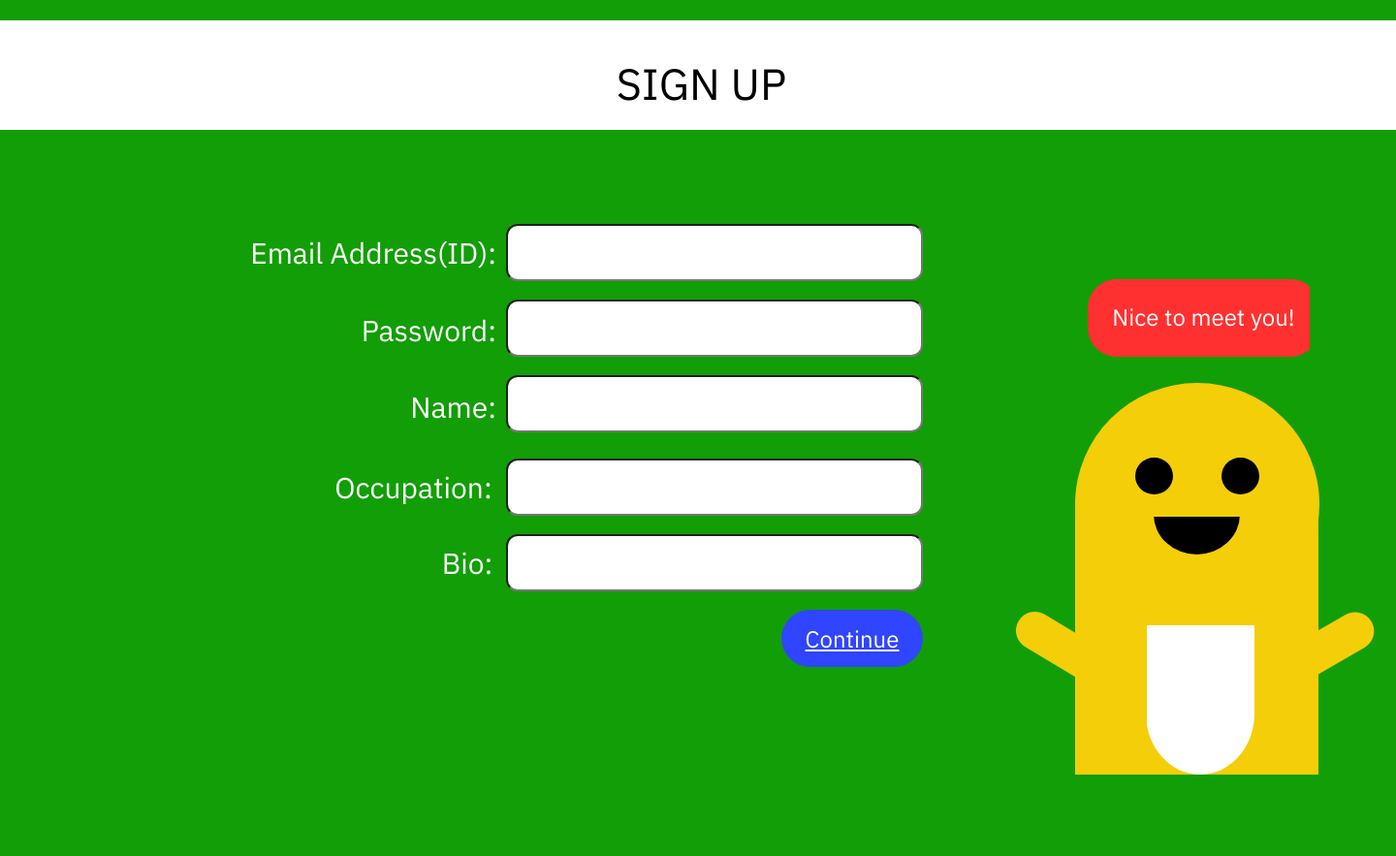
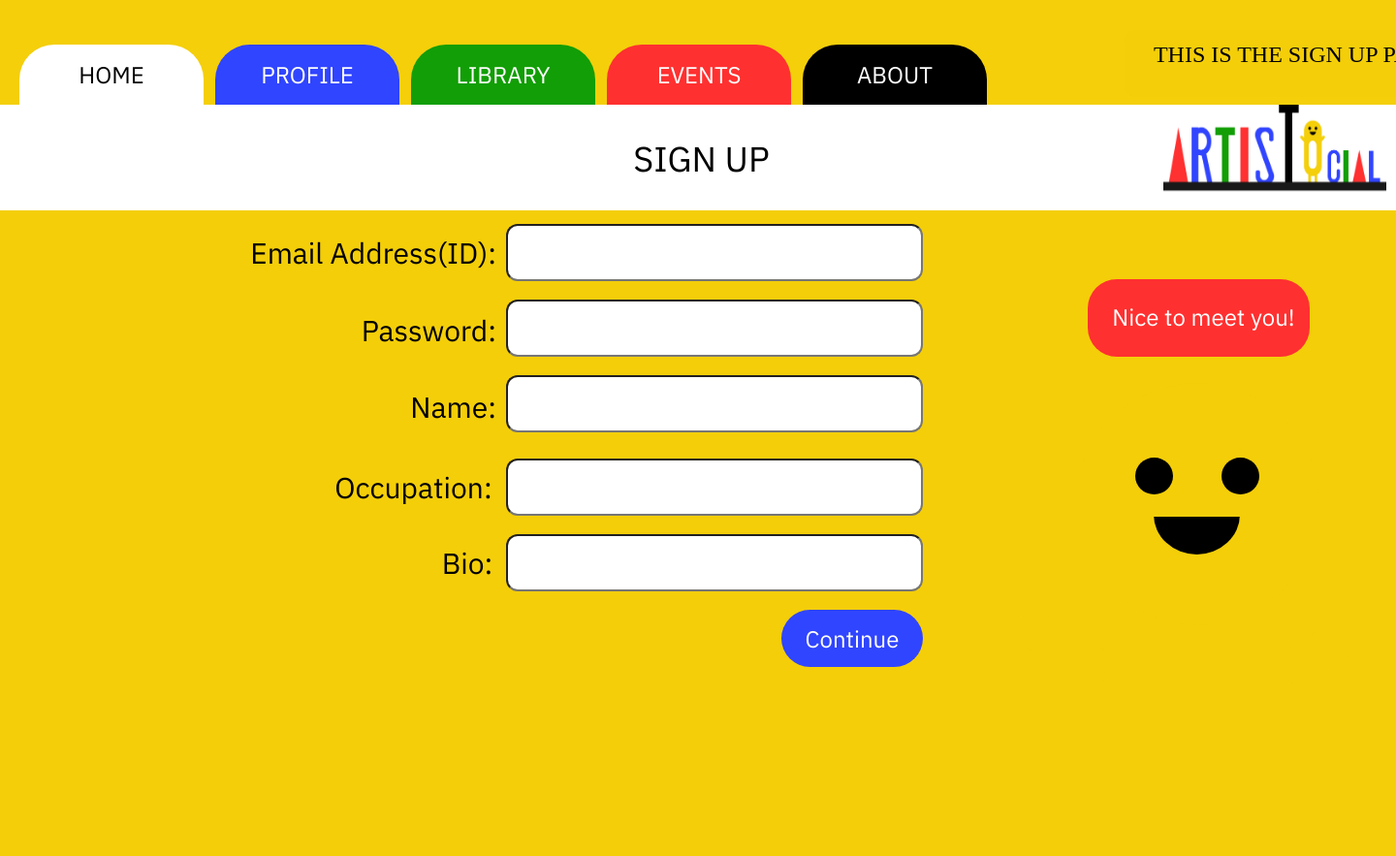
Before and after one commit to hwjworld/grus_artistocial, a PHP site: page /signup.php in a window 1440 px wide. Shown: the whole page at 97% size. Before the commit the page ends 799 px from the top, so only its background shows below. Run offline with PHP 8.4, Linux system fonts and the light colour scheme; some web fonts are replaced.

Commit message:
fix signup page

```diff
--- a/websrc/css/login.css
+++ b/websrc/css/login.css
@@ -76,7 +76,7 @@ body {
 
 .word_style {
     width: 160px;
-    color: rgba(255, 255, 255, 1);
+    color: rgb(0, 0, 0);
     position: absolute;
     top: 561px;
     left: 402px;
@@ -88,7 +88,7 @@ body {
 
 .email_style {
     width: 337px;
-    color: rgba(255, 255, 255, 1);
+    color: rgb(0, 0, 0);
     position: absolute;
     top: 483px;
     left: 258px;
@@ -131,7 +131,7 @@ body {
 
 .occupation_style {
     width: 212px;
-    color: rgba(255, 255, 255, 1);
+    color: rgb(0, 0, 0);
     position: absolute;
     top: 400px;
     left: 300px;
@@ -144,7 +144,7 @@ body {
 
 .lastname_style {
     width: 212px;
-    color: rgba(255, 255, 255, 1);
+    color: rgb(0, 0, 0);
     position: absolute;
     top: 321px;
     left: 300px;
@@ -172,7 +172,7 @@ body {
 
 .firstname_style {
     width: 337px;
-    color: rgba(255, 255, 255, 1);
+    color: rgb(0, 0, 0);
     position: absolute;
     top: 241px;
     left: 175px;
@@ -403,7 +403,7 @@ body {
 }
 
 .figure_nine {
-    width: 239px;
+    width: 229px;
     height: 80px;
     background: rgba(255, 48, 48, 1);
     padding: 20px 10px;
--- /dev/null
+++ b/websrc/layout/signupTop.php
@@ -0,0 +1,20 @@
+<link rel="stylesheet" href="../css/initialize.css">
+<link rel="stylesheet" href="../css/publicStyle.css">
+<link rel="preconnect" href="https://fonts.googleapis.com">
+<link rel="preconnect" href="https://fonts.gstatic.com" crossorigin>
+<link href="https://fonts.googleapis.com/css2?family=IBM+Plex+Sans&display=swap" rel="stylesheet">
+
+<div class="top-tab menu background-color-f4Cf0a">
+    <div class="top-left-info">
+        <a class="home top-tab-item display-flex-center" onclick="top.location.href='../index.php'">HOME</a>
+        <a class="profile top-tab-item display-flex-center" onclick="top.location.href='../profile.php'">PROFILE</a>
+        <a class="library top-tab-item display-flex-center" onclick="top.location.href='../library.php'">LIBRARY</a>
+        <a class="events top-tab-item display-flex-center" onclick="top.location.href='../events.php'">EVENTS</a>
+        <a class="about top-tab-item display-flex-center" onclick="top.location.href='../about.php'">ABOUT</a>
+    </div>
+    <div class="top-right-sigin"><span class="top-right-signin-a">THIS IS THE SIGN UP PAGE</span></div>
+</div>
+
+<script>
+
+</script>
--- a/websrc/signup.php
+++ b/websrc/signup.php
@@ -5,13 +5,16 @@
     <link href="https://fonts.googleapis.com/css?family=JejuGothic&display=swap" rel="stylesheet" />
     <title>DECO1800/7180 Artistocial Login</title>
     <link rel="stylesheet" href="css/login.css">
+    <link rel="stylesheet" href="css/initialize.css">
+    <link rel="stylesheet" href="css/publicStyle.css">
+    <link rel="stylesheet" href="css/signin.css">
     <link rel="preconnect" href="https://fonts.googleapis.com">
     <link rel="preconnect" href="https://fonts.gstatic.com" crossorigin>
     <link href="https://fonts.googleapis.com/css2?family=IBM+Plex+Sans&display=swap" rel="stylesheet">
 </head>
 
 <body>
-    <div class="Login_style">
+    <!-- <div class="Login_style">
         <div class="top_style"></div>
 
         <div class="background_style"></div>
@@ -46,6 +49,45 @@
                 <div class="name"></div>
             </div>
         </div>
+    </div> -->
+
+    <div class="content-info">
+
+        <iframe frameborder="no" scrolling="no" class="w-100-iframe top-iframe" src="layout/signupTop.php?color=000000"></iframe>
+
+        <div class="logo-image">
+            <img src="images/artistocial.png" width="230" height="100">
+        </div>
+        <div class="yellow-background"></div>
+        <span class="top-signin">SIGN UP</span>
+        <form action="../be/pgreq/signin.php" method="POST" id="login-form">
+        <input type="email" class="email"></div>
+        <input type="password" class="password"></div>
+        <div class="button_style"></div><span class="word_style">Bio:</span>
+        <span class="email_style">Occupation:</span>
+        <input type="text" class="lastname"></div>
+        <input type="text" class="occupation"></div><span class="occupation_style">Name:</span>
+        <span class="lastname_style">Password:</span>
+        <input type="text" class="firstName"></div><span class="firstname_style">Email Address(ID):</span>
+        <span class="sign_up">SIGN UP</span><a href="loginComplete.html" class="continue">Continue</a>
+
+        <div class="figure_one">
+            <div class="figure_two"></div>
+            <div class="figure_three"></div>
+            <div class="figure_four"></div>
+            <div class="figure_five">
+                <div class="figure_six"></div>
+            </div>
+
+            <div class="figure_eye_one"></div>
+            <div class="figure_eye_two"></div>
+            <div class="figure_arm"></div>
+            <div class="rightHandLogin"></div>
+            <div class="squre_style">
+                <div class="figure_nine"><span class="sentense_style">Nice to meet you!</span></div>
+                <div class="name"></div>
+            </div>
+        </div>
     </div>
 </body>
 
```
